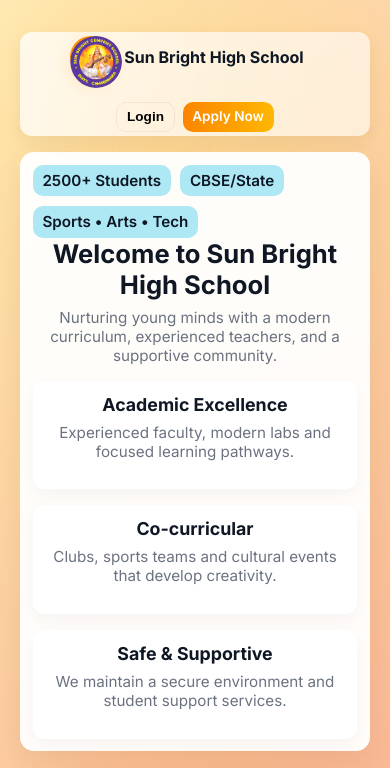
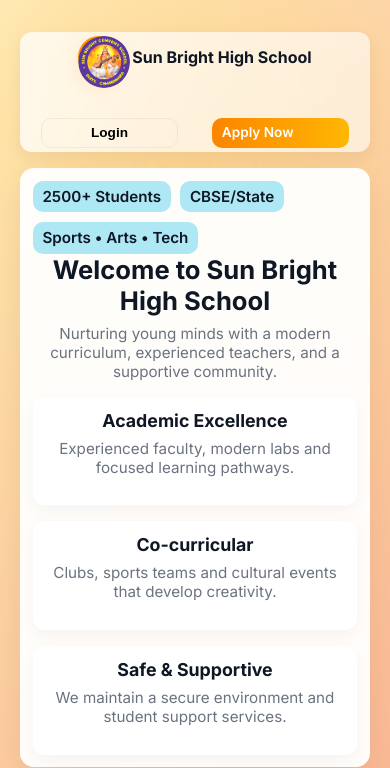
Before and after one commit to Manmoy-Dasgupta/SCHOOL-WEBSITE, a plain HTML site: page index.html in a window 390 px wide. Shown: the top 768 px of the page. Drawn offline with Linux system fonts and the light colour scheme.

Commit message:
Update CSS for navigation and button styles

```diff
--- a/style.css
+++ b/style.css
@@ -627,6 +627,10 @@ a.hint:hover {
   .grid { grid-template-columns: 1fr; }
   .activities { grid-template-columns: 1fr; }
   .contact-grid { grid-template-columns: 1fr; }
+  .nav{flex-direction: column;}
+  .nav .cta{width: 100%;justify-content: space-around;}
+  .btn-primary,.btn-outline{width: 35vw;}
+  .btn-outline{background: #F3EE85;}
 }
 
 @media (max-width: 1000px) {
```
